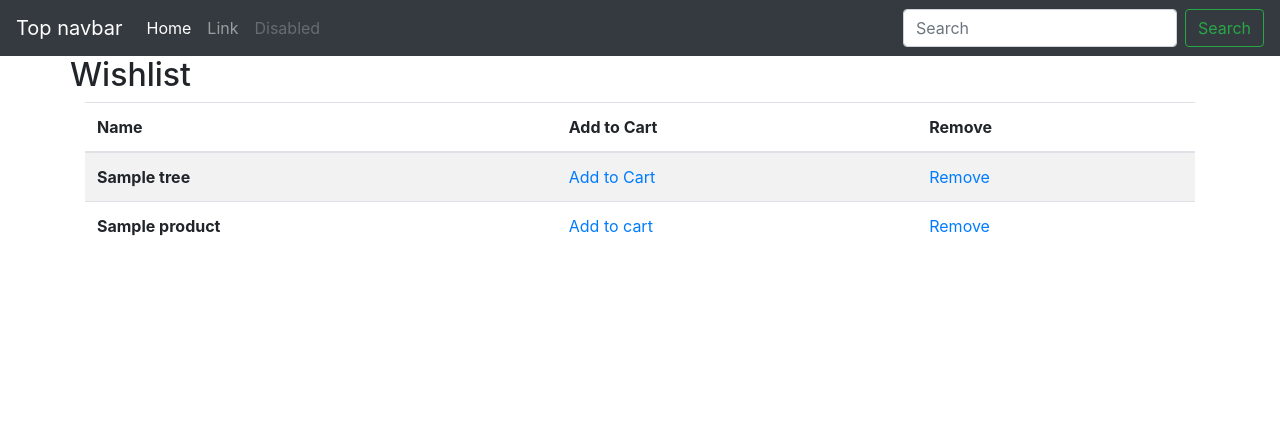
After one commit to autlamps/plant-a-tree, a Django app: page /wishlist/ in a window 1280 px wide. The commit adds this page. Shown: the top 435 px of the page. Run offline with Django 3.2, Linux system fonts and the light colour scheme; a user stored in the database is signed in; tables that the repository leaves empty hold one stand-in row (values such as "Sample post"); some libraries are stand-ins or nearby versions.

Commit message:
Added wishlist

```diff
--- a/store/models.py
+++ b/store/models.py
@@ -73,7 +73,6 @@ class WishlistTreeItem(models.Model):
     wishlist = models.ForeignKey('Wishlist', on_delete=models.CASCADE,
                                  related_name='trees')
     tree = models.ForeignKey('Tree', on_delete=models.CASCADE)
-    qty = models.IntegerField()
 
     def __str__(self):
         return self.wishlist.user.username + " " + self.tree.name
--- a/store/urls.py
+++ b/store/urls.py
@@ -1,7 +1,7 @@
 from django.conf.urls import url
 from django.urls import re_path, path
 
-from store.views import index, login, cart, tree, product
+from store.views import index, login, cart, tree, product, wishlist
 from store.views.cart import TYPE_TREE, TYPE_PRODUCT
 
 urlpatterns = [
@@ -28,4 +28,13 @@ urlpatterns = [
          name="get_tree"),
     path('product/<int:item_id>/', product.get_product,
          name="get_product"),
+    path('addtreetowishlist/<int:item_id>/', wishlist.add,
+         {'type_of': TYPE_TREE}, name='addtreetowishlist'),
+    path('addproducttowishlist/<int:item_id>/', wishlist.add,
+         {'type_of': TYPE_PRODUCT}, name='addproducttowishlist'),
+    path('wishlist/', wishlist.wishlist, name='wishlist'),
+    path('wishlistproductremove/<int:item_id>/', wishlist.remove_product,
+         name='removeproductfromwishlist'),
+    path('wishlisttreeremove/<int:item_id>/', wishlist.remove_tree,
+         name='removetreefromwishlist'),
 ]
--- /dev/null
+++ b/store/views/wishlist.py
@@ -0,0 +1,104 @@
+from django.contrib.auth.decorators import login_required
+from django.db import transaction
+from django.http import HttpResponseServerError, HttpResponse
+from django.shortcuts import render, get_object_or_404, redirect
+from django.views.decorators.http import require_http_methods
+
+from store.models import Wishlist, WishlistTreeItem, Tree, Product, WishlistProductItem
+
+TYPE_TREE = 'tree'
+TYPE_PRODUCT = 'product'
+
+
+@login_required
+@require_http_methods(["GET"])
+@transaction.atomic
+def add(request, type_of, item_id):
+    """"
+    add: adds an item to the users wishlist
+
+    NB: not currently a fan of this GET a specific URL implementation
+    but it makes it easier to implement on the product page and
+    speed is more important anyway.
+    """
+    try:
+        wishlist = Wishlist.objects.get(user=request.user)
+    except Wishlist.DoesNotExist:
+        wishlist = Wishlist(user=request.user)
+        wishlist.save()
+
+    if type_of == TYPE_TREE:
+        item = get_object_or_404(Tree, pk=item_id)
+
+        # try and see if the item is already in the wishlist
+        wishlist_item = WishlistTreeItem.objects.filter(tree=item, wishlist=wishlist).first()
+
+        # otherwise create a new one
+        if wishlist_item is None:
+            wishlist_item = WishlistTreeItem(
+                wishlist=wishlist,
+                tree=item,
+            )
+
+        wishlist_item.save()
+
+        return render(request, 'addtowishlist.html', context={
+            'image': item.year_one,
+            'item_name': item.name,
+            'page_title': "Item Added To wishlist"
+        })
+
+    elif type_of == TYPE_PRODUCT:
+        item = get_object_or_404(Product, pk=item_id)
+
+        wishlist_item = WishlistProductItem.objects.filter(product=item,
+                                                   wishlist=wishlist).first()
+
+        if wishlist_item is None:
+            wishlist_item = WishlistProductItem(
+                wishlist=wishlist,
+                product=item,
+            )
+
+        wishlist_item.save()
+
+        return render(request, 'addtowishlist.html', context={
+            'image': item.image,
+            'item_name': item.name,
+            'page_title': "Item Added To wishlist"
+        })
+
+    else:
+        return HttpResponseServerError()
+
+
+@login_required
+@require_http_methods(["GET"])
+def remove_product(request, item_id):
+    item = get_object_or_404(WishlistProductItem, pk=item_id)
+    item.delete()
+    return redirect('store:wishlist')
+
+
+@login_required
+@require_http_methods(["GET"])
+def remove_tree(request, item_id):
+    item = get_object_or_404(WishlistTreeItem, pk=item_id)
+    item.delete()
+    return redirect('store:wishlist')
+
+
+@login_required
+@require_http_methods(["GET"])
+def wishlist(request):
+    try:
+        wishlist_ob = Wishlist.objects.get(user=request.user)
+    except Wishlist.DoesNotExist:
+        wishlist_ob = Wishlist(user=request.user)
+        wishlist_ob.save()
+
+    return render(request, 'wishlist.html', context={
+        'page_title': 'Wishlist',
+        'trees': wishlist_ob.trees.all(),
+        'products': wishlist_ob.products.all(),
+    })
--- a/templates/tree.html
+++ b/templates/tree.html
@@ -106,6 +106,7 @@
         </div>
         <div class="col">
             <a class="btn btn-lg btn-success" href="{% url 'store:addtreetocart' item_id=tree.id qty=1 %}" role="button">Add to cart &raquo;</a>
+                        <a class="btn btn-lg btn-primary" href="{% url 'store:addtreetowishlist' item_id=tree.id %}" role="button">Add to wishlist &raquo;</a>
         </div>
     </div>
     </div>
--- /dev/null
+++ b/templates/wishlist.html
@@ -0,0 +1,52 @@
+{% extends 'base_store.html' %}
+
+{% block customcss %}
+<style>
+/* Show it's not fixed to the top */
+body {
+  min-height: 75rem;
+}
+</style>
+
+{% endblock %}
+
+{% block content %}
+
+    <div class="container">
+
+    <div class="row">
+        <h2>Wishlist</h2>
+    </div>
+
+    {% if trees or products %}
+         <table class="table table-striped">
+                <thead>
+                  <tr>
+                      <th scope="col">Name</th>
+                      <th scope="col">Add to Cart</th>
+                      <th scope="col">Remove</th>
+                  </tr>
+                </thead>
+                <tbody>
+                {% for tree in trees %}
+                  <tr>
+                    <th scope="row">{{ tree.tree.name }}</th>
+                    <td><a href="{% url 'store:addtreetocart' item_id=tree.tree.id qty=1 %}">Add to Cart</a></td>
+                      <td><a href="{% url 'store:removetreefromwishlist' item_id=tree.tree.id %}">Remove</a></td>
+                  </tr>
+                {% endfor %}
+                {% for product in products %}
+                    <tr>
+                    <th scope="row">{{ product.product.name }}</th>
+                    <td><a href="{% url 'store:addproducttocart' item_id=product.product.id  qty=1 %}">Add to cart</a></td>
+                      <td><a href="{% url 'store:removeproductfromwishlist' item_id=product.product.id %}">Remove</a></td>
+                  </tr>
+                {% endfor %}
+                </tbody>
+            </table>
+    {% else %}
+        <p>You don't have anything in your wishlist. Trying adding some stuff.</p>
+    {% endif %}
+    </div>
+
+{% endblock %}
```
Also changed, not shown: templates/addtowishlist.html (added, +24 -0 lines), store/migrations/0003_remove_wishlisttreeitem_qty.py (added).
